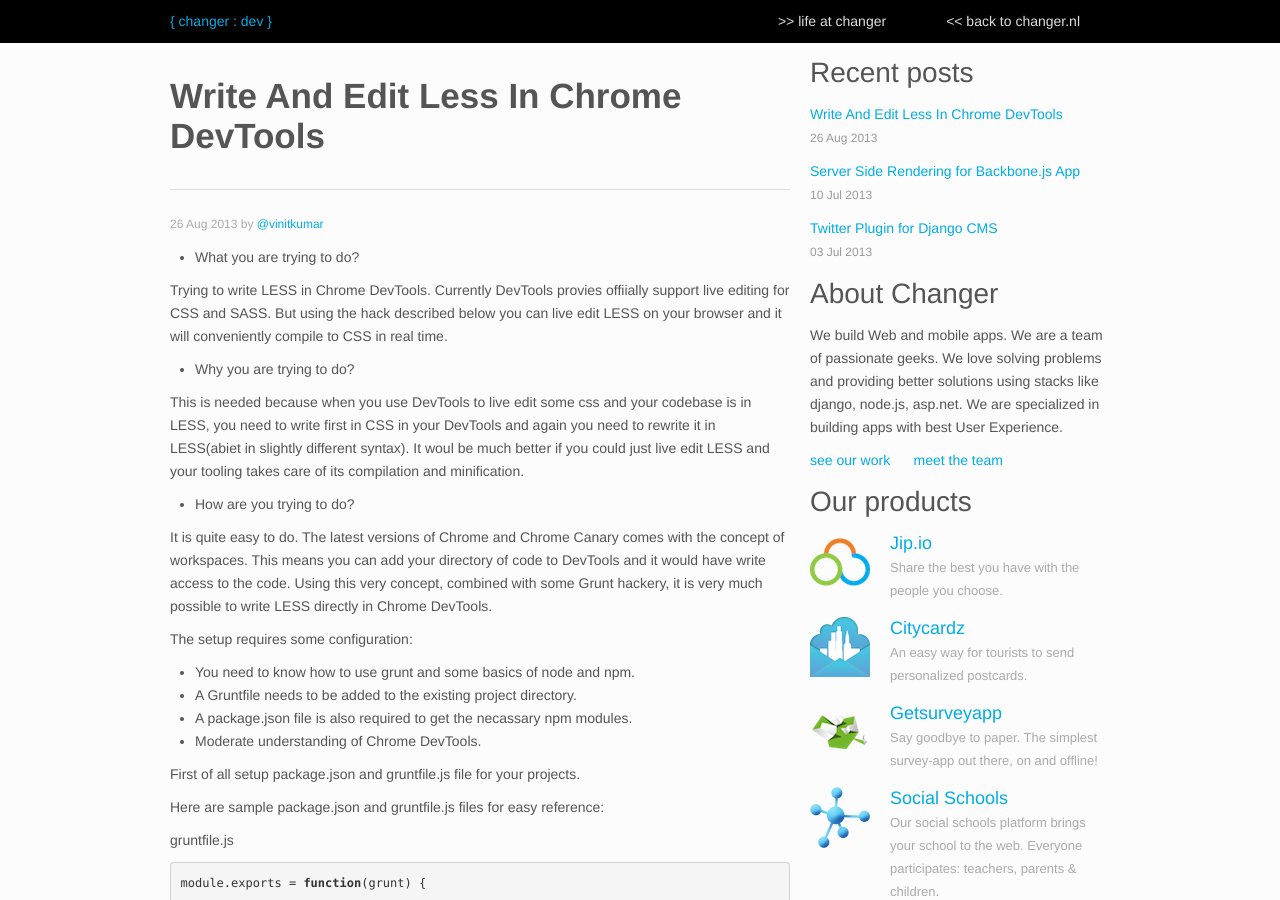
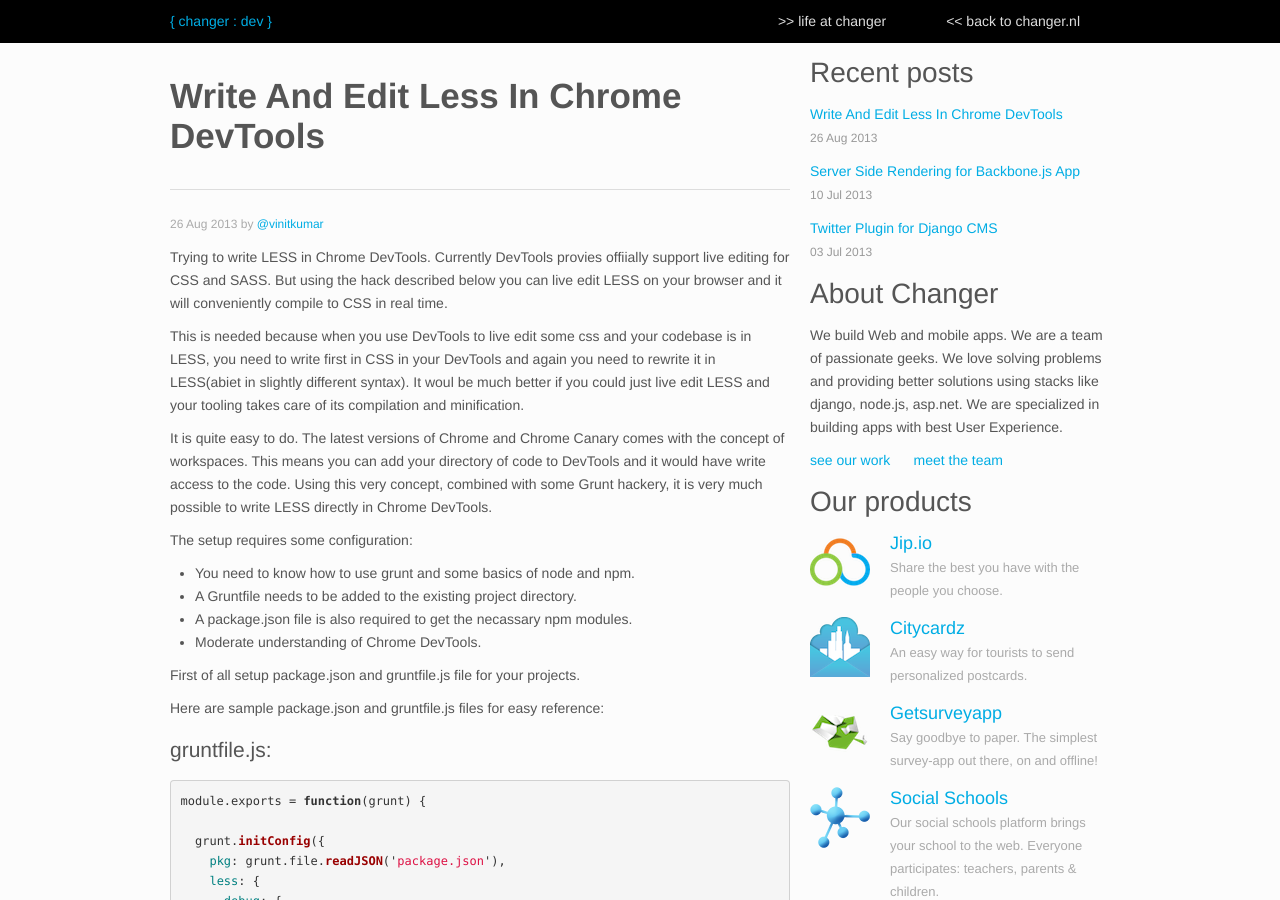
Before and after one commit to maddy9859/devlog, a Jekyll site: the page built from _posts/2013-08-26-Write-LESS-In-DevTools.md, in a window 1280 px wide and 900 px high. Built offline with Jekyll 4.4.1, drawn with Linux system fonts in a browser that asks for light colours; Markdown is read by kramdown in place of the engine named in the settings; comment, search, counter and statistics services are not loaded.

Commit message:
more fixes

````diff
--- a/_posts/2013-08-26-Write-LESS-In-DevTools.md
+++ b/_posts/2013-08-26-Write-LESS-In-DevTools.md
@@ -7,22 +7,17 @@ summary: Don't repeat urself while writing CSS Code
 author: vinitkumar
 ---
 
-* What you are trying to do?
 
 Trying to write LESS in Chrome DevTools. Currently DevTools provies
 offiially support live editing for CSS and SASS. But using the hack
 described below you can live edit LESS on your browser and it will
 conveniently compile to CSS in real time.
 
- * Why you are trying to do?
-
 This is needed because when you use DevTools to live edit some css and
 your codebase is in LESS, you need to write first in CSS in your
 DevTools and again you need to rewrite it in LESS(abiet in slightly
 different syntax). It woul be much better if you could just live edit
 LESS and your tooling takes care of its compilation and minification.
-
-* How are you trying to do?
 
 It is quite easy to do. The latest versions of Chrome and Chrome Canary
 comes with the concept of workspaces. This means you can add your
@@ -41,7 +36,8 @@ First of all setup package.json and gruntfile.js file for your projects.
 
 Here are sample package.json and gruntfile.js files for easy reference:
 
-gruntfile.js
+###gruntfile.js:
+
 ```js
 module.exports = function(grunt) {
 
@@ -68,7 +64,8 @@ module.exports = function(grunt) {
 };
 
 ```
-package.json:
+###package.json:
+
 ```js
 {
   "name": "less-to-css",
````
